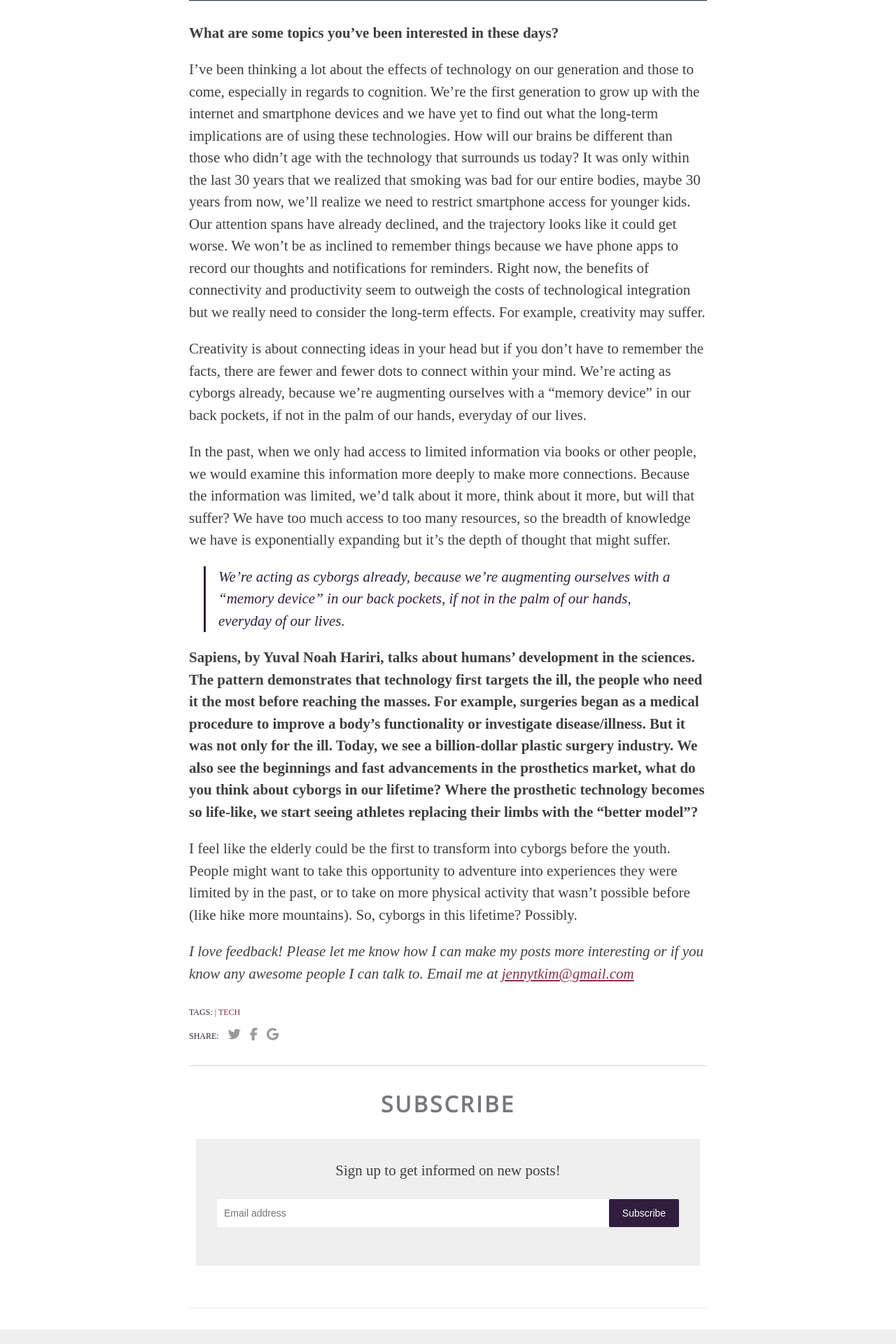
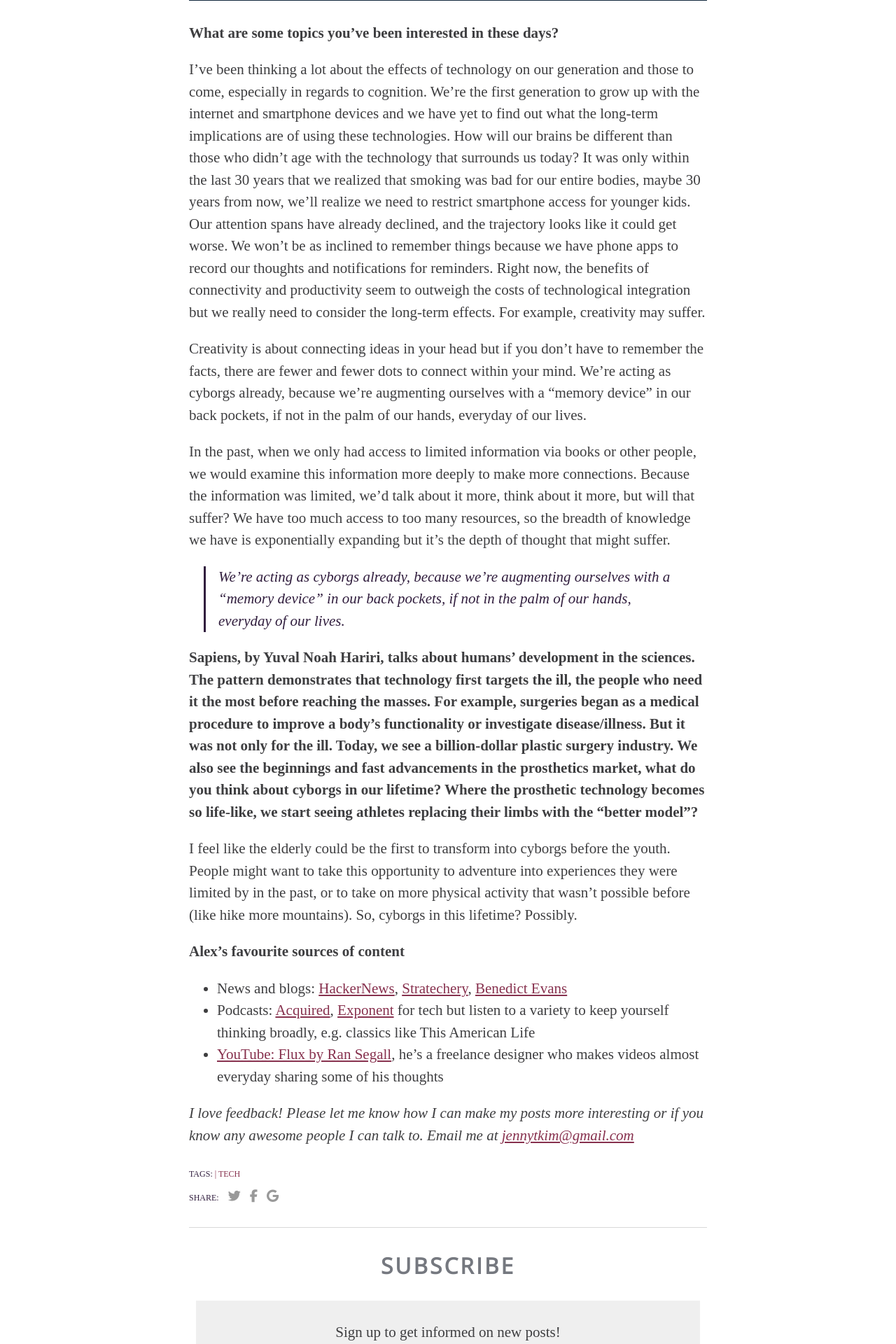
Before and after one commit to conversationjournal/conversationjournal.github.io, a Jekyll site: the page built from _posts/2018-02-06-alex-jin.markdown, in a window 1280 px wide. Shown: the part 3080-5000 px from the top of the page at 70% size. Built offline with Jekyll 4.4.1, drawn with Linux system fonts in a browser that asks for light colours; nearby versions of some CDN libraries; library files that are not in the unit come from our copies; comment, search, counter and statistics services are not loaded.

Commit message:
links added

```diff
--- a/_posts/2018-02-06-alex-jin.markdown
+++ b/_posts/2018-02-06-alex-jin.markdown
@@ -55,4 +55,9 @@
 
 I feel like the elderly could be the first to transform into cyborgs before the youth. People might want to take this opportunity to adventure into experiences they were limited by in the past, or to take on more physical activity that wasn’t possible before (like hike more mountains). So, cyborgs in this lifetime? Possibly.
 
+**Alex’s favourite sources of content**
+* News and blogs: <a href="https://news.ycombinator.com">HackerNews</a>, <a href="https://stratechery.com">Stratechery</a>, <a href="https://www.ben-evans.com/">Benedict Evans</a>
+* Podcasts: <a href="http://www.acquired.fm/">Acquired</a>, <a href="http://exponent.fm/">Exponent</a> for tech but listen to a variety to keep yourself thinking broadly, e.g. classics like This American Life
+* <a href="https://www.youtube.com/channel/UCN7dywl5wDxTu1RM3eJ_h9Q">YouTube: Flux by Ran Segall</a>, he's a freelance designer who makes videos almost everyday sharing some of his thoughts
+
 _I love feedback! Please let me know how I can make my posts more interesting or if you know any awesome people I can talk to. Email me at <a href="mailto: jennytkim@gmail.com">jennytkim@gmail.com</a>_
```
Also changed, not shown: index.html (+1 -9 lines).
